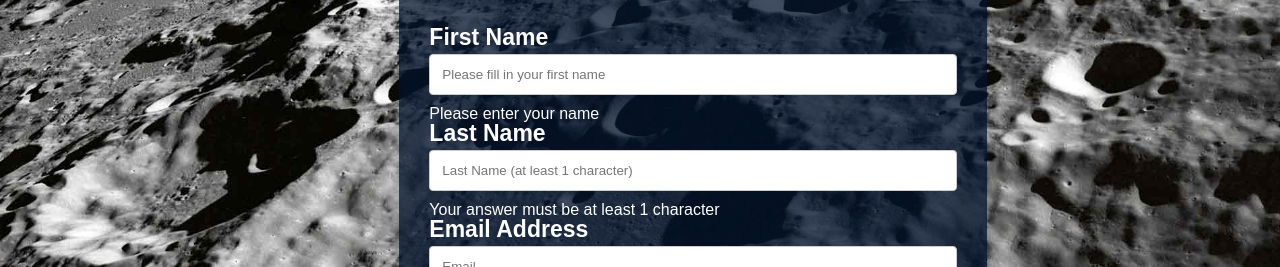
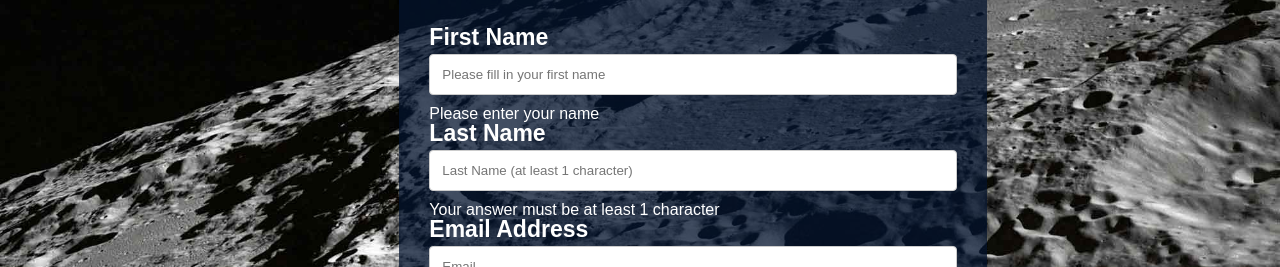
Before and after one commit to bitholina/Exam-Bitho, a plain HTML site: page contact.html in a window 1280 px wide. Shown: the part 533-800 px from the top of the page. Drawn offline with Linux system fonts and the light colour scheme; a web font is replaced by a local one.

Commit message:
Update contact.css

```diff
--- a/css/contact.css
+++ b/css/contact.css
@@ -1,6 +1,6 @@
 html,
 body {
-  background-image: url(../images/bg_contact.jpg);
+  background-image: url(../images/cont.jpg);
 }
 
 section {
```
